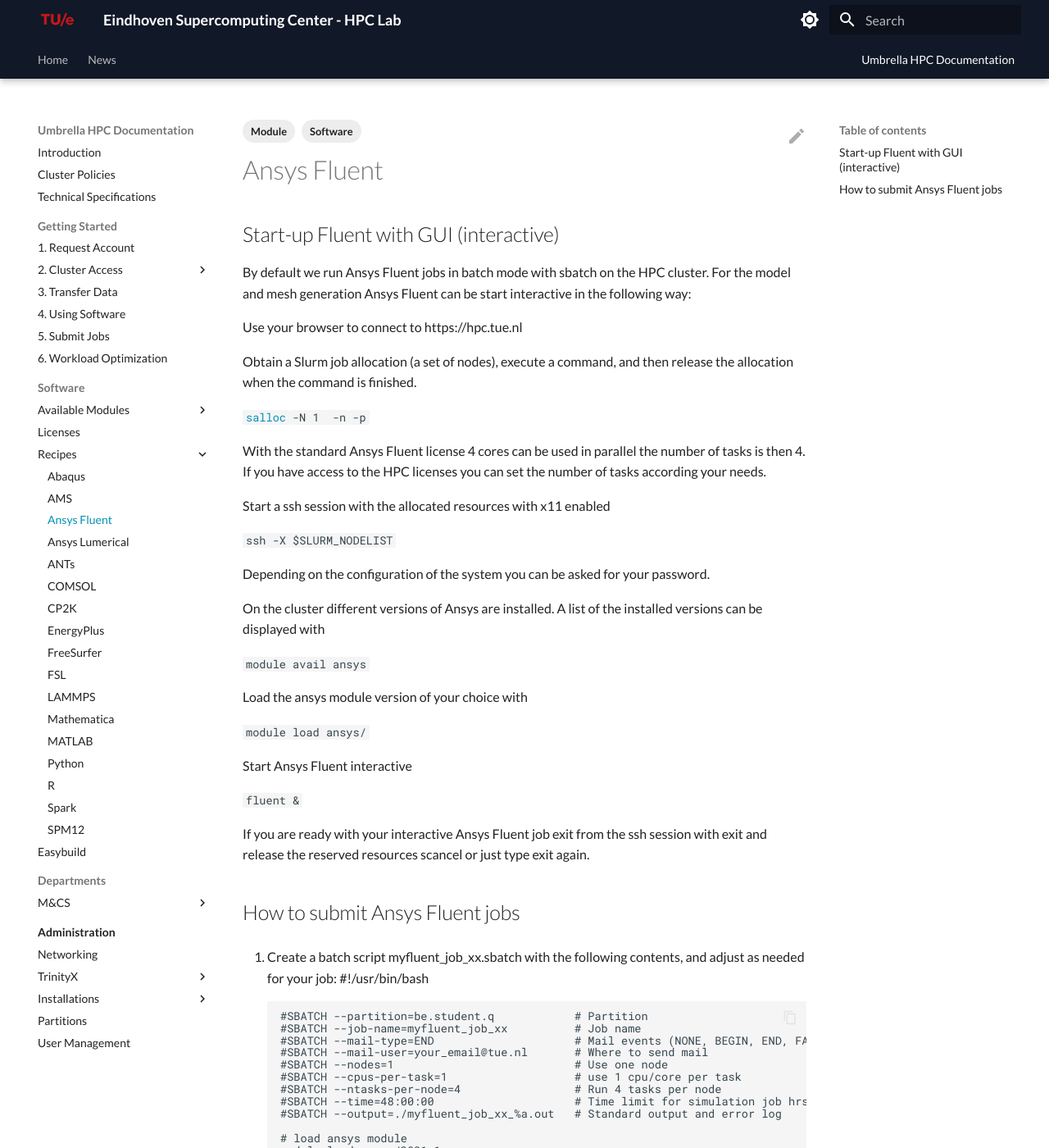
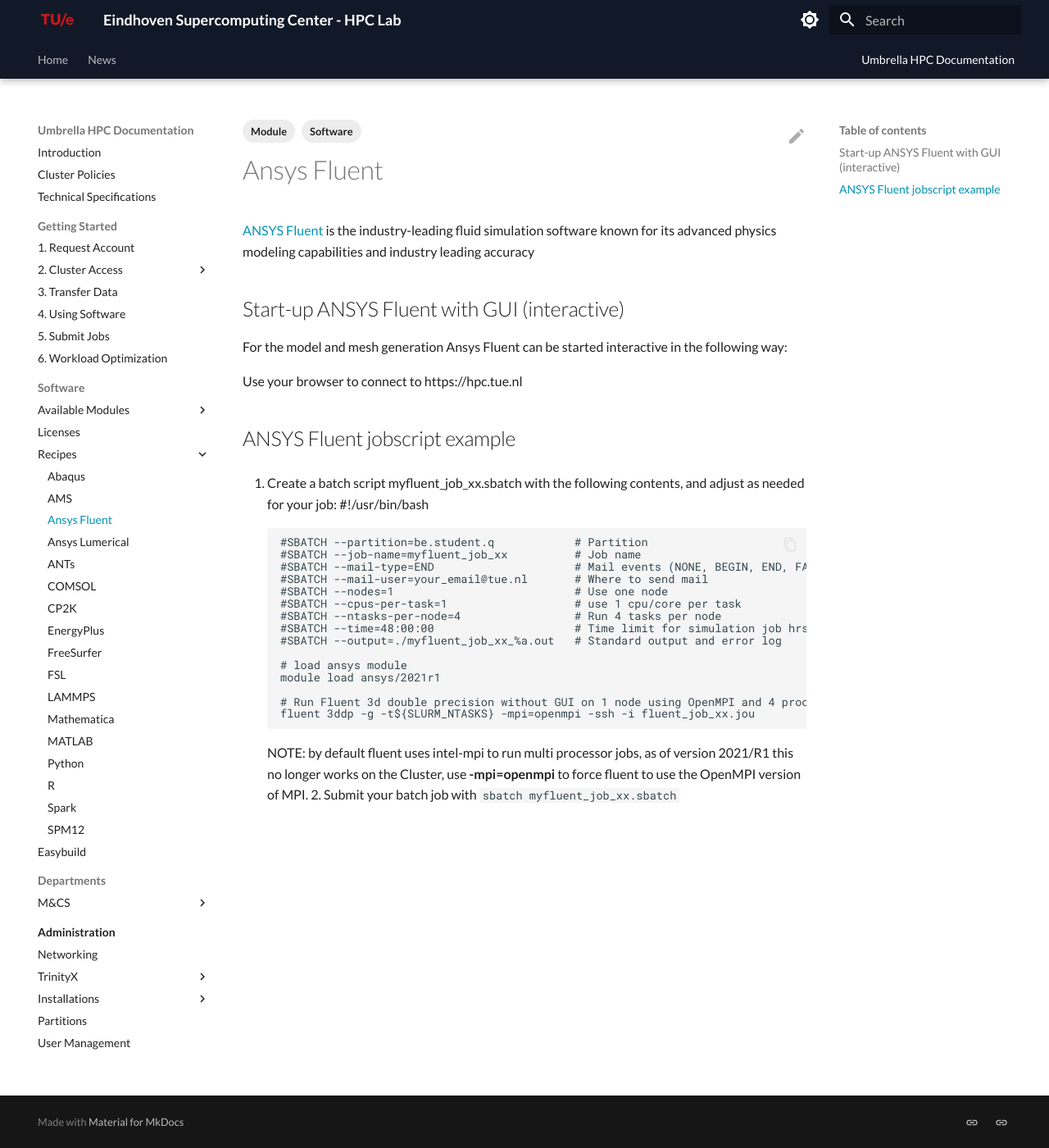
Before and after one commit to gferhpc/supercomputing.tue.nl, an MkDocs documentation site: the page built from pages/documentation/software/recipes/ansys_fluent.md, in a window 1280 px wide and 1400 px high. Shown: the whole window at 82% size. Built offline with MkDocs 1.6.1 and Material for MkDocs 9.7.7, drawn with Linux system fonts in a browser that asks for light colours.

Commit message:
Update ansys_fluent.md

```diff
--- a/pages/documentation/software/recipes/ansys_fluent.md
+++ b/pages/documentation/software/recipes/ansys_fluent.md
@@ -3,48 +3,16 @@
 tags: [Software, Module]
 ---
 
-## Start-up Fluent with GUI (interactive)
+[ANSYS Fluent](https://www.ansys.com/products/fluids/ansys-fluent) is the industry-leading fluid simulation software known for its advanced physics modeling capabilities and industry leading accuracy
 
-By default we run Ansys Fluent jobs in batch mode with sbatch on the HPC
-cluster. For the model and mesh generation Ansys Fluent can be start
+## Start-up ANSYS Fluent with GUI (interactive)
+
+For the model and mesh generation Ansys Fluent can be started
 interactive in the following way:
 
 Use your browser to connect to https://hpc.tue.nl
 
-Obtain a Slurm job allocation (a set of nodes), execute a command, and
-then release the allocation when the command is finished.
-
-[`salloc`](https://slurm.schedmd.com/salloc.html)` -N 1  -n `<number of tasks>` -p `<partition name>
-
-With the standard Ansys Fluent license 4 cores can be used in parallel
-the number of tasks is then 4. If you have access to the HPC licenses
-you can set the number of tasks according your needs.
-
-Start a ssh session with the allocated resources with x11 enabled
-
-`ssh -X $SLURM_NODELIST`
-
-Depending on the configuration of the system you can be asked for your
-password.
-
-On the cluster different versions of Ansys are installed. A list of the
-installed versions can be displayed with
-
-`module avail ansys`
-
-Load the ansys module version of your choice with
-
-`module load ansys/`<version>
-
-Start Ansys Fluent interactive
-
-`fluent &`
-
-If you are ready with your interactive Ansys Fluent job exit from the
-ssh session with exit and release the reserved resources scancel <JOBID>
-or just type exit again.
-
-## How to submit Ansys Fluent jobs
+## ANSYS Fluent jobscript example
 
 1.  Create a batch script myfluent_job_xx.sbatch with the following
     contents, and adjust as needed for your job:
```
